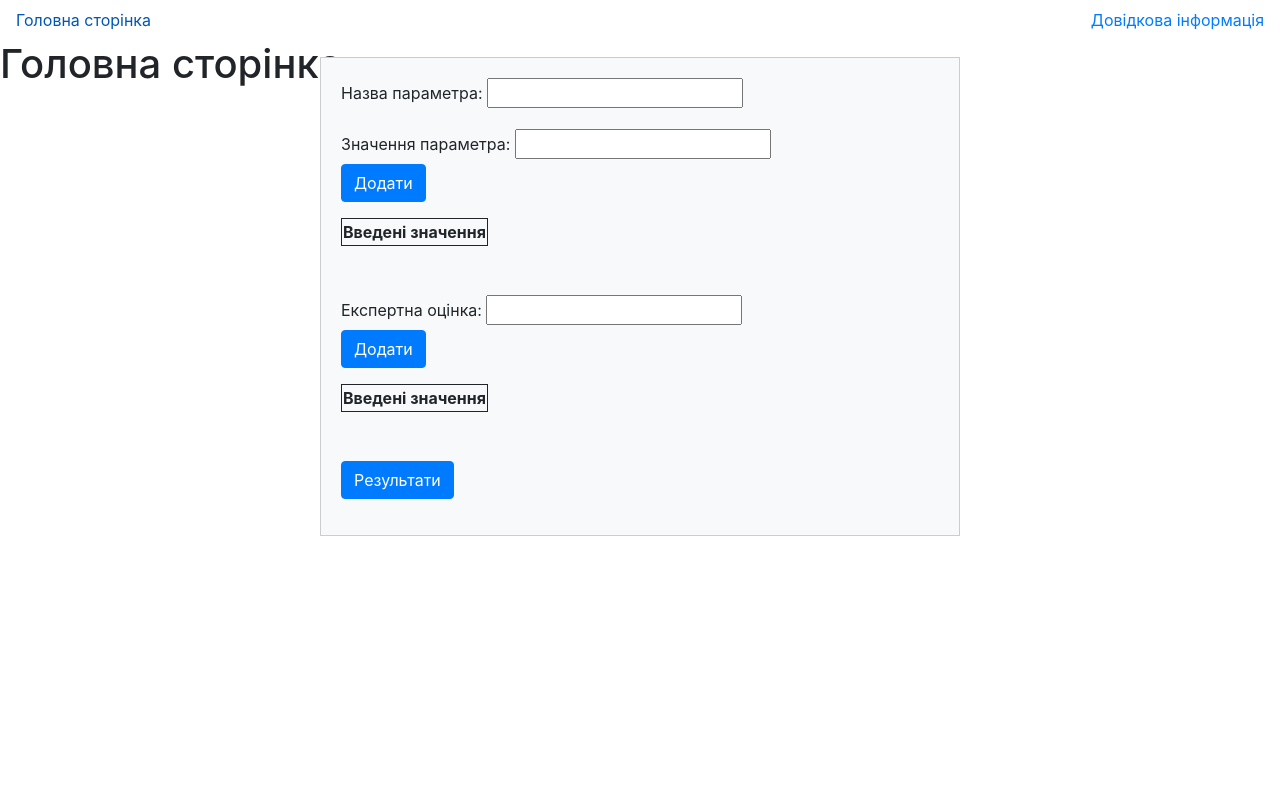
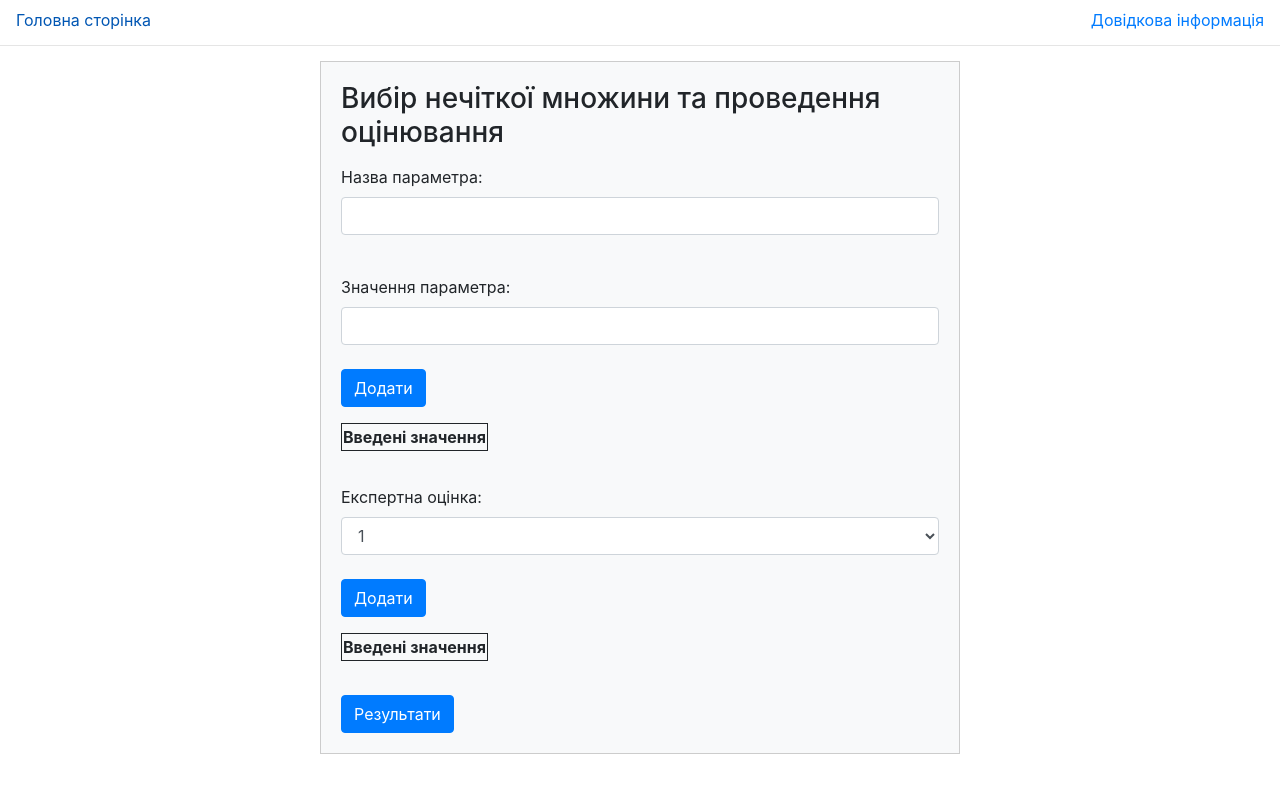
Before and after one commit to Mykhailo20/AI_ML, a Flask app: page / in a window 1280 px wide. Run offline with Flask 3, Linux system fonts and the light colour scheme; some libraries are stand-ins or nearby versions.

Commit message:
feat (lab2): implement and style the parameters and ratings input page (home page)

```diff
--- a/lab2/app.py
+++ b/lab2/app.py
@@ -15,7 +15,7 @@ def home():
         print(f"parameter_values = {parameter_values}")
         print(f"expert_evaluations = {expert_evaluations}")
         return redirect(url_for('result'))
-    return render_template('home.html', form=form)
+    return render_template('home.html', form=form, max_parameter_values=6)
 
 
 @app.route('/result')
--- a/lab2/main_project/forms.py
+++ b/lab2/main_project/forms.py
@@ -1,9 +1,9 @@
 from flask_wtf import FlaskForm
-from wtforms import StringField, SubmitField, FloatField, FieldList, FormField
+from wtforms import StringField, SubmitField, FloatField, SelectField
 from wtforms.validators import DataRequired
 
 class DataForm(FlaskForm):
     parameter_name = StringField("Назва параметра: ", validators=[DataRequired()])
     parameter_value = FloatField("Значення параметра: ", validators=[DataRequired()])
-    expert_evaluation = FloatField("Експертна оцінка: ", validators=[DataRequired()])
+    expert_evaluation = SelectField(u"Експертна оцінка: ", choices=[(i, i) for i in range(1, 10)])
     submit = SubmitField("Результати")
--- a/lab2/main_project/static/css/base.css
+++ b/lab2/main_project/static/css/base.css
@@ -7,3 +7,7 @@
 .nav-item {
     list-style-type: none;
 }
+
+.nav-hr {
+    margin: 5px 0px 15px;
+}
--- a/lab2/main_project/static/css/home.css
+++ b/lab2/main_project/static/css/home.css
@@ -2,7 +2,7 @@
     display: flex;
     justify-content: center;
     align-items: center;
-    height: 50vh;
+    /*height: 90vh;*/
     margin: 0;
 }
 
@@ -20,7 +20,7 @@
 }
 
 .data-table {
-    margin-bottom: 25px;
+    margin-bottom: 10px;
 }
 
 .data-table__th, .data-table__td {
--- a/lab2/main_project/templates/base.html
+++ b/lab2/main_project/templates/base.html
@@ -18,6 +18,7 @@
         <li class="nav-item"><a class="nav-link" href="{{ url_for('home') }}">Головна сторінка</a></li>
         <li class="nav-item"><a class="nav-link" href="{{ url_for('help') }}">Довідкова інформація</a></li>
     </ul>
+    <hr class="nav-hr">
     {% block content %}
     {% endblock %}
 </body>
--- a/lab2/main_project/templates/home.html
+++ b/lab2/main_project/templates/home.html
@@ -11,15 +11,17 @@
 {% extends "base.html" %}
 {% block content %}
 <link rel="stylesheet" href="../static/css/home.css">
-<h1>Головна сторінка</h1>
 <div class="form-container">
     <form method="POST" class="data-form">
         {{ form.hidden_tag() }}
         <div class="form-group">
-            {{ form.parameter_name.label }} {{  form.parameter_name() }}<br>
+            <h3>Вибір нечіткої множини та проведення оцінювання</h3>
         </div>
         <div class="form-group">
-            {{ form.parameter_value.label }} {{ form.parameter_value() }}<br>
+            {{ form.parameter_name.label }} {{  form.parameter_name(class="form-control") }}<br>
+        </div>
+        <div class="form-group">
+            {{ form.parameter_value.label }} {{ form.parameter_value(class="form-control") }}<br>
             <button type="button" id="add-parameter-value-btn" class="btn btn-primary">Додати</button>
         </div>
         <div>
@@ -27,15 +29,13 @@
         </div>
 
         <div class="form-group">
-            {{ form.expert_evaluation.label }} {{ form.expert_evaluation() }}<br>
+            {{ form.expert_evaluation.label }} {{ form.expert_evaluation(class="form-control") }}<br>
             <button type="button" id="add-expert-evaluation-btn" class="btn btn-primary">Додати</button>
         </div>
         <div>
             {{ render_table('expert-evaluation-table') }}<br>
         </div>
-        <div class="form-group">
-            {{ form.submit(class="btn btn-primary") }}
-        </div>
+        {{ form.submit(class="btn btn-primary") }}
     </form>
 </div>
 
@@ -52,6 +52,12 @@
             newInput.setAttribute('value', newValue);
             newCell.appendChild(newInput);
             tableRow.appendChild(newCell);
+
+            // Check if the number of inputs is max_parameter_values and disable the button if true
+            var inputsCount = document.querySelectorAll('#parameter-value-table input[name="parameter_value_td"]').length;
+            if (inputsCount >= {{ max_parameter_values }}) {
+                this.disabled = true; // Disable the button
+            }
         });
     });
 
@@ -67,6 +73,12 @@
             newInput.setAttribute('value', newValue);
             newCell.appendChild(newInput);
             tableRow.appendChild(newCell);
+
+            // Check if the number of inputs is max_parameter_values and disable the button if true
+            var inputsCount = document.querySelectorAll('#expert-evaluation-table input[name="expert_evaluation_td"]').length;
+            if (inputsCount >= {{ max_parameter_values - 1 }}) {
+                this.disabled = true; // Disable the button
+            }
         });
     });
 </script>
```
